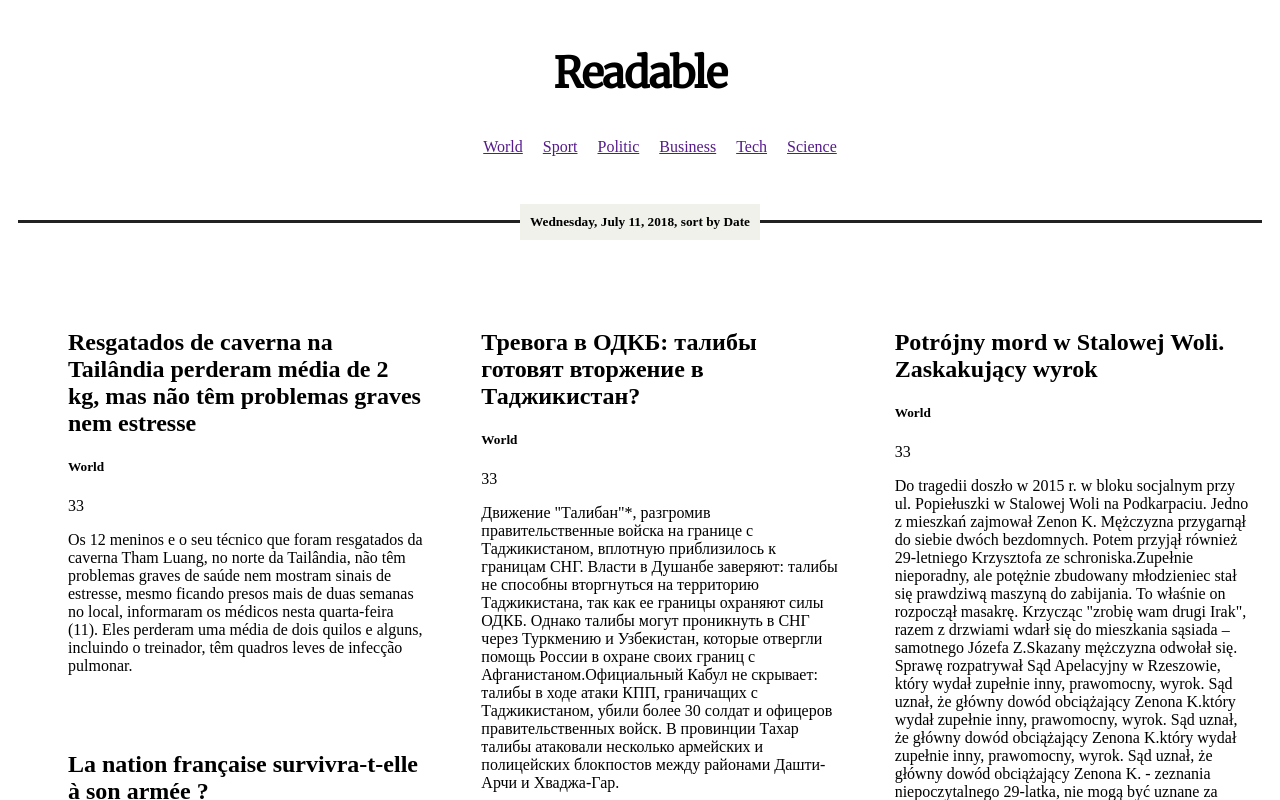
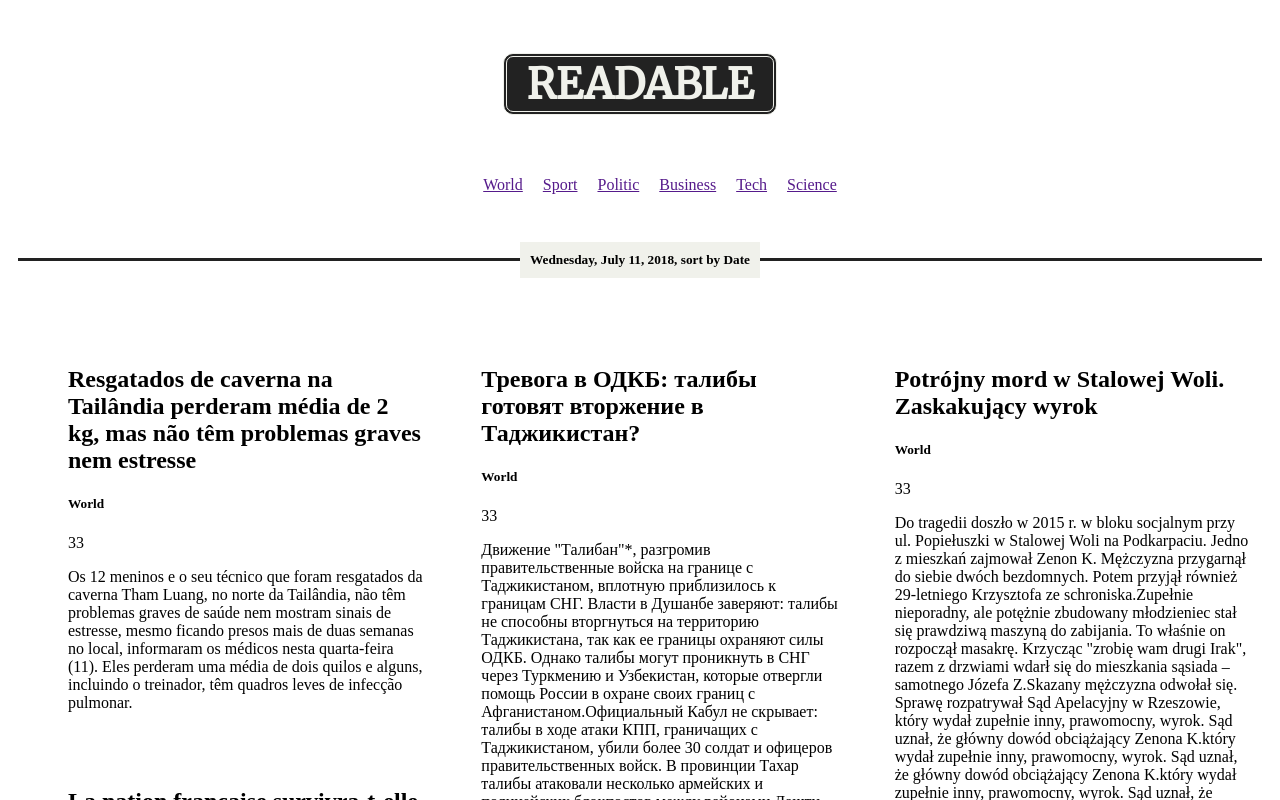
Before and after one commit to angelolucas/react-nanodegree-readable, a React (Create React App) app: page / in a window 1280 px wide. Shown: the top 800 px of the page. Built offline with nearby package versions, Linux system fonts and the light colour scheme; what aphrodite-globals would draw is missing.

Commit message:
Logo as a component

```diff
--- a/src/components/Home/Header.js
+++ b/src/components/Home/Header.js
@@ -1,13 +1,14 @@
 import React, { Component } from 'react'
 import { StyleSheet, css } from 'aphrodite/no-important'
 import colors from '../../theme/colors'
+import Logo from '../Logo'
 import Categories from './Categories'
 
 class Header extends Component {
   render() {
     return (
       <header className={css(styles.header)}>
-        <h1 className={css(styles.logo)}>Readable</h1>
+        <Logo />
         <Categories />
         <div className={css(styles.dateContainer)}>
           <h5 className={css(styles.date)}>Wednesday, July 11, 2018, sort by Date</h5>
@@ -21,11 +22,6 @@ const styles = StyleSheet.create({
   header: {
     padding: 10,
     textAlign: 'center',
-  },
-
-  logo: {
-    letterSpacing: -1,
-    font: "900 42px/54px 'merriweather'",
   },
 
   dateContainer: {
--- /dev/null
+++ b/src/components/Logo.js
@@ -0,0 +1,27 @@
+import React, { Component } from 'react'
+import { StyleSheet, css } from 'aphrodite/no-important'
+import colors from '../theme/colors'
+
+class Logo extends Component {
+  render() {
+    return (
+      <h2 className={css(styles.logo)}>Readable</h2>
+    )
+  }
+}
+
+const styles = StyleSheet.create({
+  logo: {
+    font: "900 42px/54px 'merriweather'",
+    lineHeight: 0.81,
+    textTransform: 'uppercase',
+    border: '4px double',
+    padding: '10px 20px',
+    display: 'inline-block',
+    borderRadius: 10,
+    color: colors.background,
+    background: colors.text,
+  },
+})
+
+export default Logo
```
